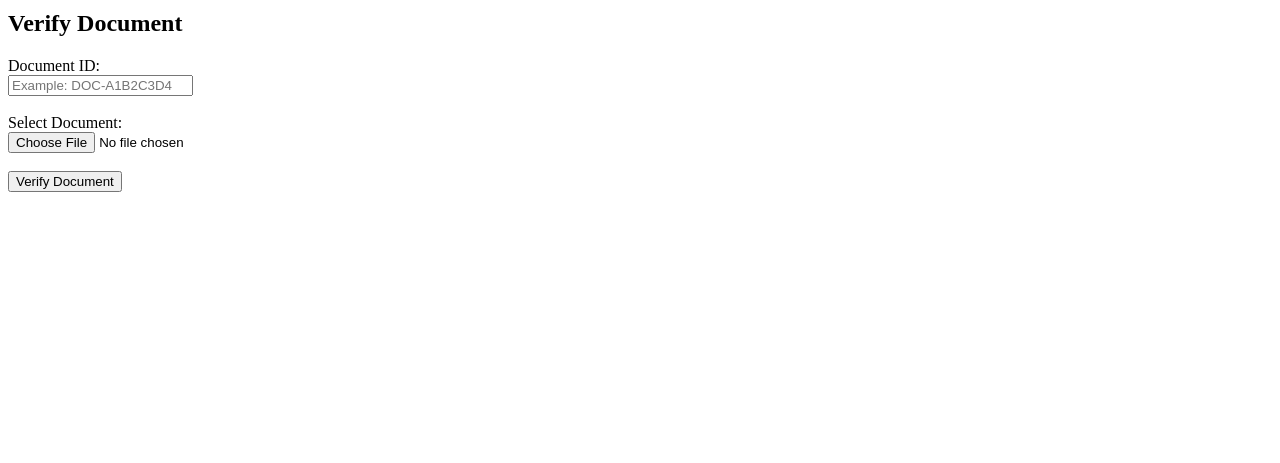
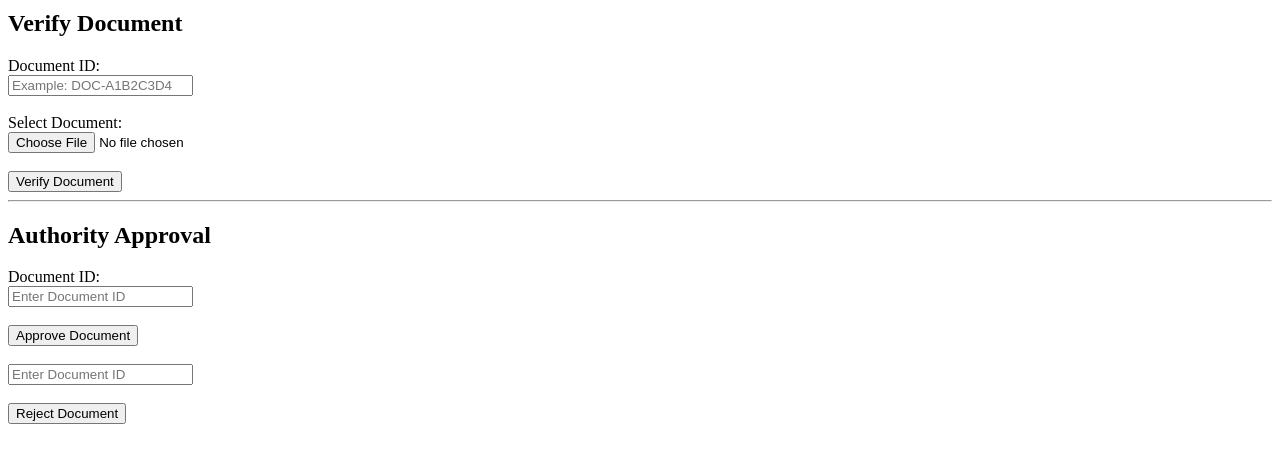
Before and after one commit to rawats0686-stack/verified-document-system, a Flask app: page / in a window 1280 px wide. Shown: the part 207-670 px from the top of the page. Run offline with Flask 3, Linux system fonts and the light colour scheme.

Commit message:
Add authority approval system

```diff
--- a/app.py
+++ b/app.py
@@ -168,7 +168,68 @@ def verify():
     <a href="/">Go Home</a>
     """
 
+@app.route("/approve", methods=["POST"])
+def approve():
+    document_id = request.form["document_id"]
 
+    conn = sqlite3.connect("documents.db")
+    cursor = conn.cursor()
+
+    cursor.execute("""
+        UPDATE documents
+        SET status = ?
+        WHERE document_id = ?
+    """, ("Approved", document_id))
+
+    conn.commit()
+
+    if cursor.rowcount == 0:
+        conn.close()
+        return "<h2>Document ID not found!</h2>"
+
+    conn.close()
+
+    return f"""
+    <h2>Document Approved ✅</h2>
+
+    <p><b>Document ID:</b> {document_id}</p>
+    <p><b>Status:</b> Approved</p>
+
+    <br>
+    <a href="/">Go Back</a>
+    """
+
+
+@app.route("/reject", methods=["POST"])
+def reject():
+    document_id = request.form["document_id"]
+
+    conn = sqlite3.connect("documents.db")
+    cursor = conn.cursor()
+
+    cursor.execute("""
+        UPDATE documents
+        SET status = ?
+        WHERE document_id = ?
+    """, ("Rejected", document_id))
+
+    conn.commit()
+
+    if cursor.rowcount == 0:
+        conn.close()
+        return "<h2>Document ID not found!</h2>"
+
+    conn.close()
+
+    return f"""
+    <h2>Document Rejected ❌</h2>
+
+    <p><b>Document ID:</b> {document_id}</p>
+    <p><b>Status:</b> Rejected</p>
+
+    <br>
+    <a href="/">Go Back</a>
+    """
 if __name__ == "__main__":
     init_db()
     app.run(debug=True)
--- a/templates/index.html
+++ b/templates/index.html
@@ -50,5 +50,44 @@
 
     </form>
 
+    <hr>
+
+    <h2>Authority Approval</h2>
+
+    <form action="/approve" method="POST">
+
+        <label>Document ID:</label>
+        <br>
+
+        <input
+            type="text"
+            name="document_id"
+            placeholder="Enter Document ID"
+            required
+        >
+
+        <br><br>
+
+        <button type="submit">Approve Document</button>
+
+    </form>
+
+    <br>
+
+    <form action="/reject" method="POST">
+
+        <input
+            type="text"
+            name="document_id"
+            placeholder="Enter Document ID"
+            required
+        >
+
+        <br><br>
+
+        <button type="submit">Reject Document</button>
+
+    </form>
+
 </body>
 </html>
```
